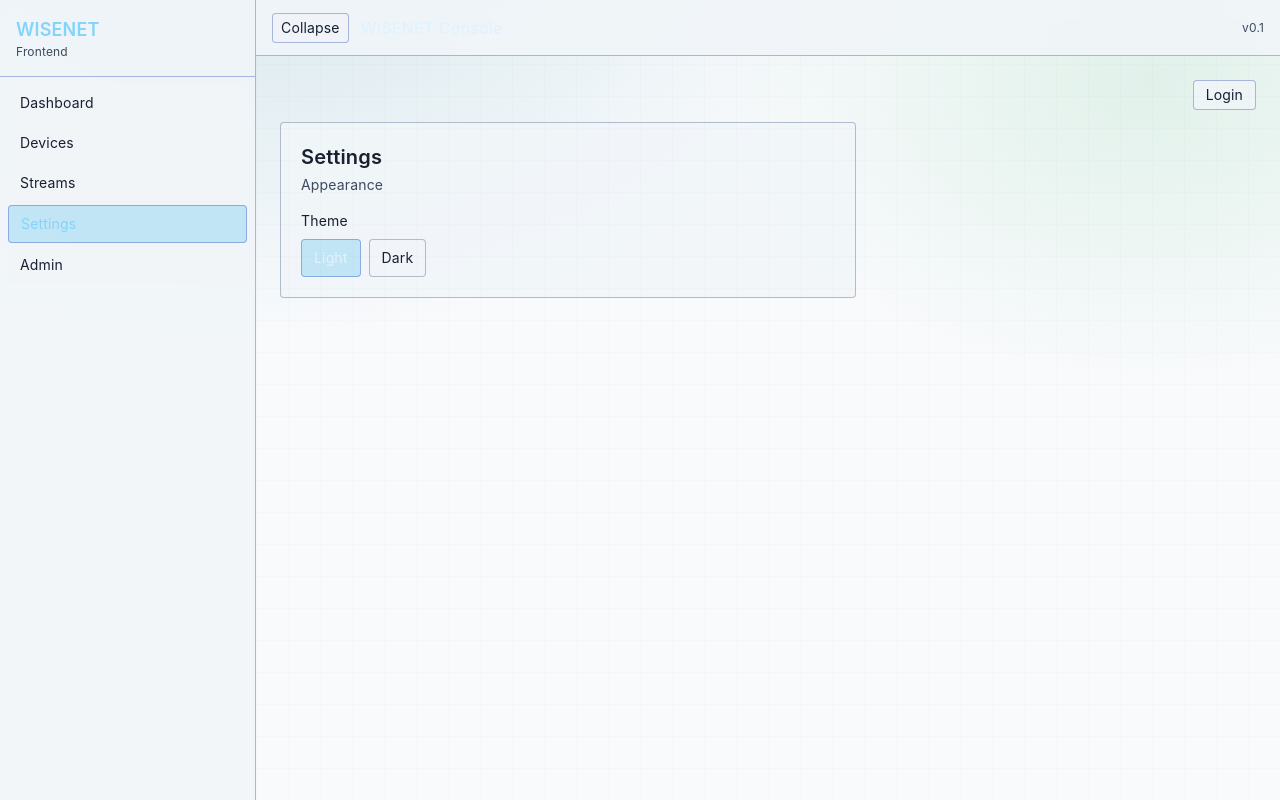
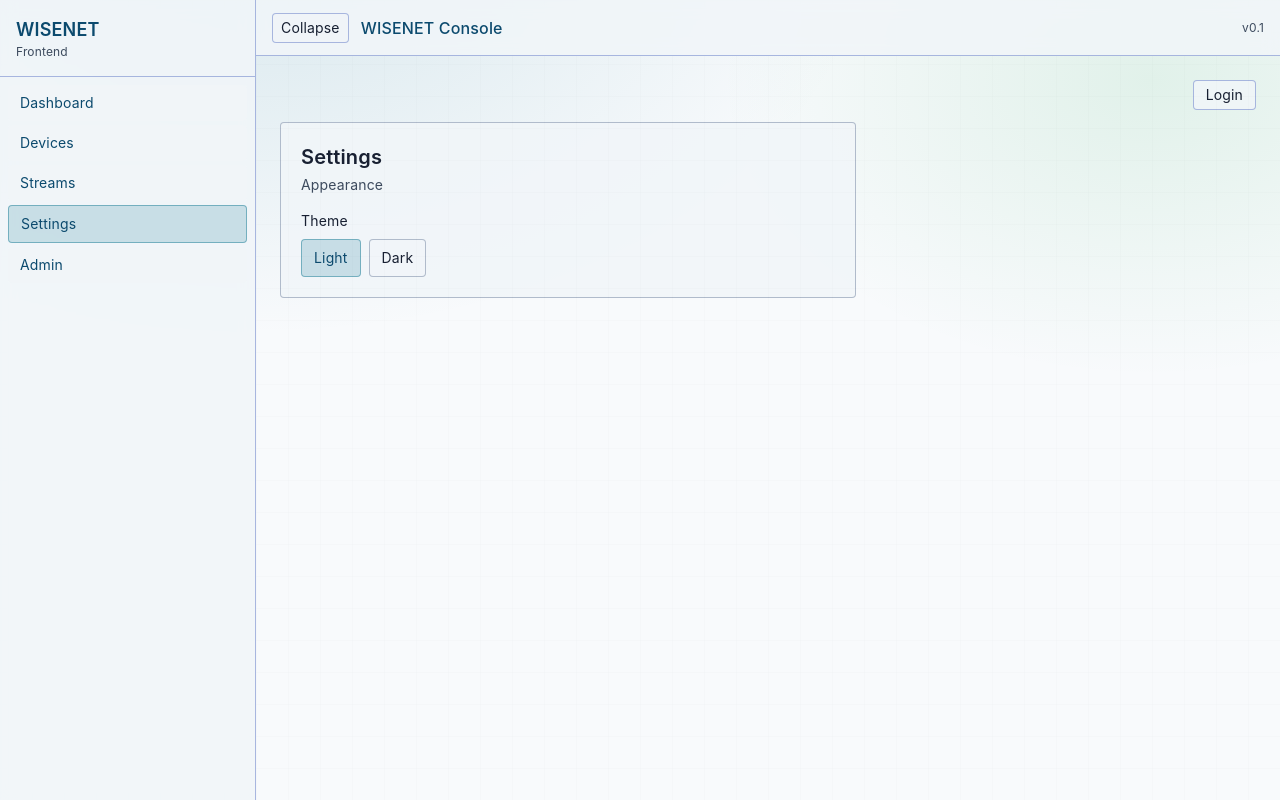
Before and after one commit to VIPERFGCU/WISE-Framework, a React app in the folder app/frontend/: page /settings in a window 1280 px wide. Built offline with nearby package versions, Linux system fonts and the light colour scheme; the HTML template or start-up script is replaced by a standard one.

Commit message:
Improve light mode contrast for pills and sidebar nav

```diff
--- a/app/frontend/src/index.css
+++ b/app/frontend/src/index.css
@@ -78,6 +78,61 @@
 		border-color: rgba(148, 163, 184, 0.7) !important;
 	}
 
+	/* Improve readability for semantic pills/badges in light mode. */
+	html.theme-light .hud [class*="text-emerald-200"] {
+		color: #065f46 !important;
+	}
+
+	html.theme-light .hud [class*="text-amber-200"] {
+		color: #92400e !important;
+	}
+
+	html.theme-light .hud [class*="text-rose-300"] {
+		color: #9f1239 !important;
+	}
+
+	html.theme-light .hud [class*="bg-emerald-500/"] {
+		background-color: rgba(16, 185, 129, 0.2) !important;
+	}
+
+	html.theme-light .hud [class*="bg-amber-500/"] {
+		background-color: rgba(245, 158, 11, 0.2) !important;
+	}
+
+	html.theme-light .hud [class*="bg-rose-500/"] {
+		background-color: rgba(244, 63, 94, 0.2) !important;
+	}
+
+	html.theme-light .hud [class*="border-emerald-500/"] {
+		border-color: rgba(5, 150, 105, 0.55) !important;
+	}
+
+	html.theme-light .hud [class*="border-amber-500/"] {
+		border-color: rgba(217, 119, 6, 0.55) !important;
+	}
+
+	html.theme-light .hud [class*="border-rose-500/"] {
+		border-color: rgba(225, 29, 72, 0.55) !important;
+	}
+
+	/* Sidebar/link accent contrast in light mode. */
+	html.theme-light .hud [class*="text-sky-100"],
+	html.theme-light .hud [class*="text-sky-200"] {
+		color: #0c4a6e !important;
+	}
+
+	html.theme-light .hud [class*="bg-sky-500/"] {
+		background-color: rgba(14, 116, 144, 0.18) !important;
+	}
+
+	html.theme-light .hud [class*="border-sky-500/"] {
+		border-color: rgba(14, 116, 144, 0.45) !important;
+	}
+
+	html.theme-light .hud [class*="hover:bg-slate-800/"]:hover {
+		background-color: rgba(203, 213, 225, 0.65) !important;
+	}
+
 	.hud .bg-white {
 		background-color: rgba(8, 13, 25, 0.85) !important;
 	}
```
